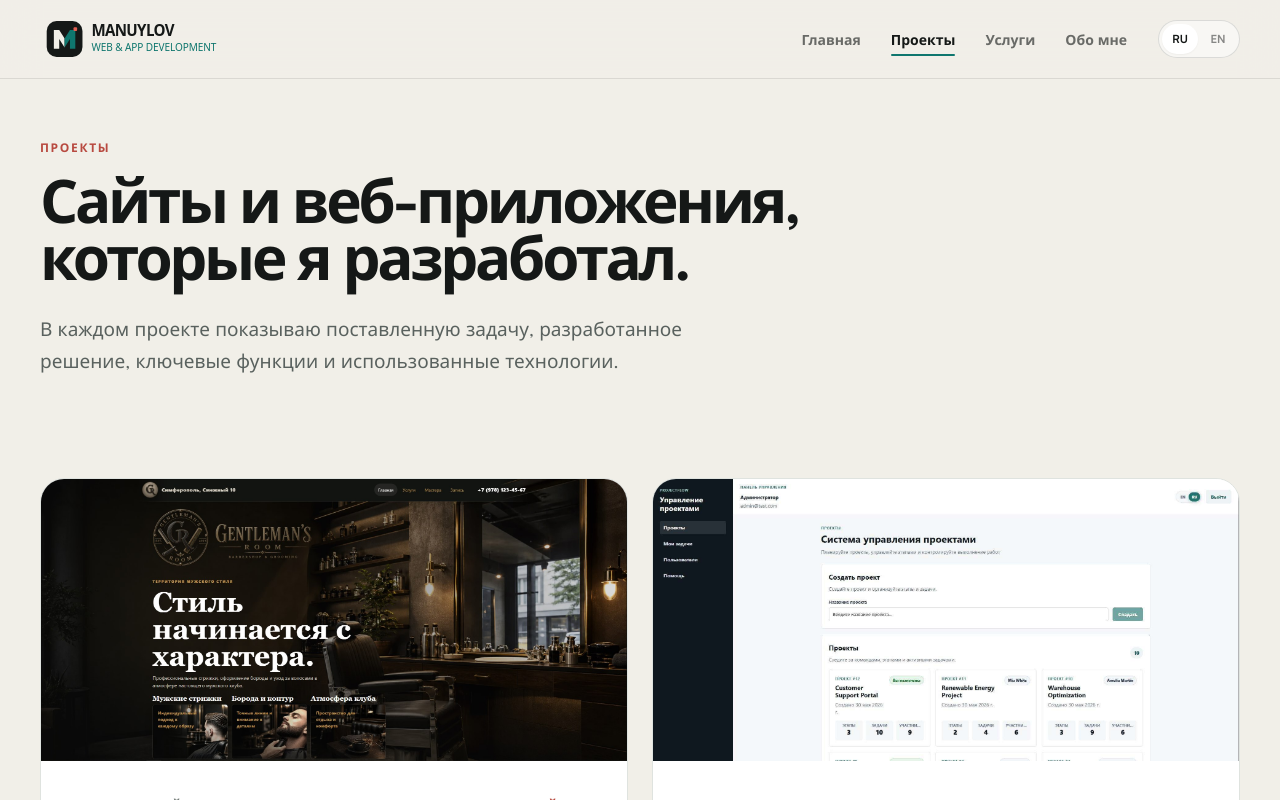
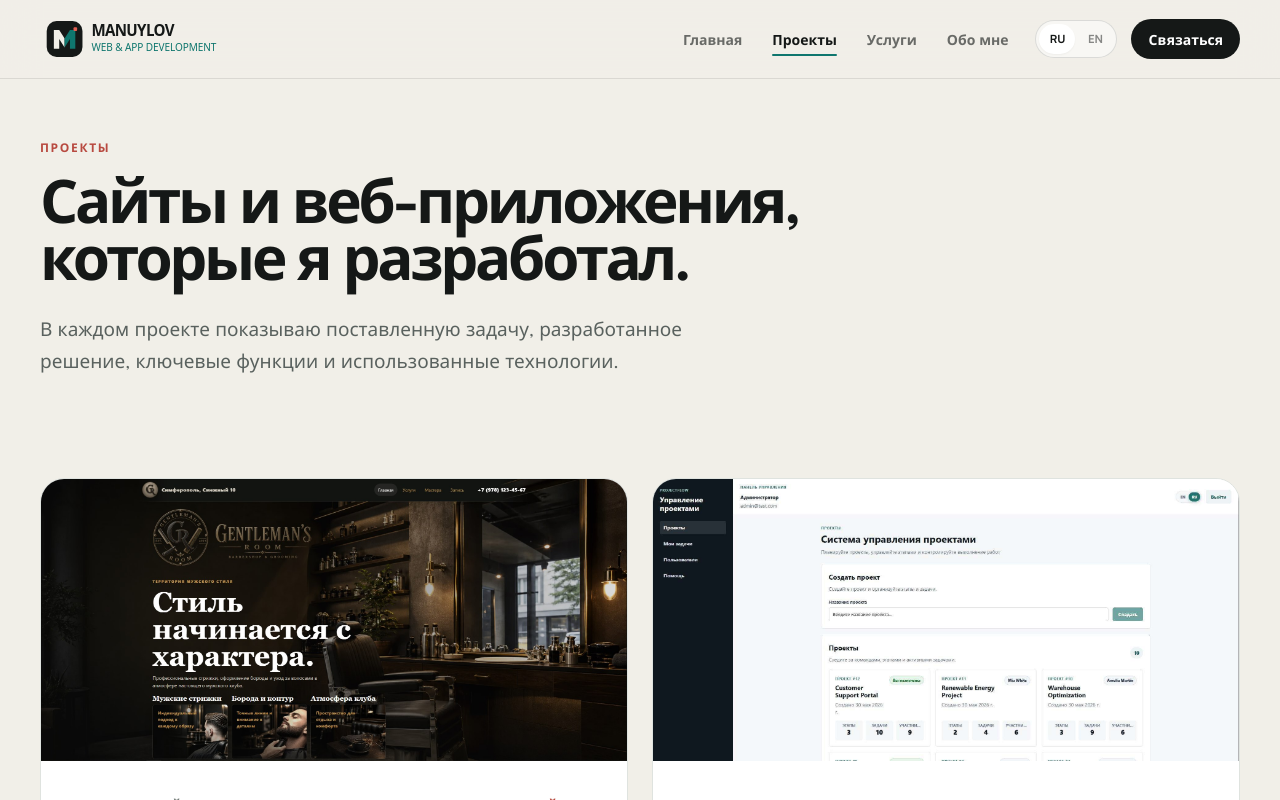
Before and after one commit to Aleks-man/portfolio, a React (Vite) app: page /projects in a window 1280 px wide. Shown: the top 800 px of the page. Built offline with nearby package versions, Linux system fonts and the light colour scheme.

Commit message:
fix: remove nested main landmark from project page

```diff
--- a/src/components/Navigation.tsx
+++ b/src/components/Navigation.tsx
@@ -89,6 +89,7 @@ export function Navigation({ currentLanguage, nav, onLanguageChange }: Navigatio
           label={nav.languageLabel}
           onLanguageChange={onLanguageChange}
         />
+        <Link className="nav__contact" to="/#contact">{nav.contact}</Link>
       </div>
 
       <button
@@ -111,6 +112,7 @@ export function Navigation({ currentLanguage, nav, onLanguageChange }: Navigatio
               label={nav.languageLabel}
               onLanguageChange={onLanguageChange}
             />
+            <Link className="nav__contact" to="/#contact" onClick={() => setIsMenuOpen(false)}>{nav.contact}</Link>
           </div>
           <button
             className="nav__backdrop"
--- a/src/content/portfolio.ts
+++ b/src/content/portfolio.ts
@@ -15,6 +15,7 @@ export const content = {
         { label: "About", href: "/about" },
       ],
       languageLabel: "Switch language",
+      contact: "Contact",
     },
     hero: {
       eyebrow: "Websites and web applications for business",
@@ -558,6 +559,7 @@ export const content = {
         { label: "Обо мне", href: "/about" },
       ],
       languageLabel: "Переключить язык",
+      contact: "Связаться",
     },
     hero: {
       eyebrow: "Сайты и веб-приложения для бизнеса",
--- a/src/pages/ProjectDetailPage.tsx
+++ b/src/pages/ProjectDetailPage.tsx
@@ -44,7 +44,7 @@ export function ProjectDetailPage({ portfolio }: ProjectDetailPageProps) {
         <img className="project-detail__cover" src={project.cover} alt={`${project.title} — cover`} width="1906" height="917" decoding="async" fetchPriority="high" />
       </header>
 
-      <main className="project-detail__content">
+      <div className="project-detail__content">
         <section className="project-detail__summary">
           <div className="project-detail__story">
             <p className="section__kicker">{projects.challengeLabel}</p>
@@ -101,7 +101,7 @@ export function ProjectDetailPage({ portfolio }: ProjectDetailPageProps) {
         </section>
 
         <ProjectNavigation page={projects.page} previousProject={previousProject} nextProject={nextProject} />
-      </main>
+      </div>
       {lightbox.activeIndex !== null && (
         <ProjectLightbox
           activeIndex={lightbox.activeIndex}
--- a/src/styles/navigation.css
+++ b/src/styles/navigation.css
@@ -44,7 +44,7 @@
 }
 
 .nav__desktop {
-  gap: 18px;
+  gap: 14px;
 }
 
 .nav__links {
@@ -127,6 +127,26 @@
 .language-toggle button.is-active {
   background: var(--white);
   box-shadow: var(--shadow-xs);
+}
+
+.nav__contact {
+  min-height: 40px;
+  padding: 0 17px;
+  display: inline-flex;
+  align-items: center;
+  justify-content: center;
+  border-radius: var(--pill);
+  color: var(--white);
+  background: var(--ink);
+  font-size: var(--text-sm);
+  font-weight: 700;
+  text-decoration: none;
+  transition: color var(--duration-fast) ease, background var(--duration-fast) ease;
+}
+
+.nav__contact:hover {
+  color: var(--dark-deep);
+  background: var(--teal-light);
 }
 
 .nav__menu-button,
@@ -226,6 +246,14 @@
     background: rgba(255, 255, 255, 0.12);
   }
 
+  .nav__mobile .nav__contact {
+    width: fit-content;
+    min-height: 46px;
+    padding: 0 20px;
+    color: var(--dark-deep);
+    background: var(--teal-light);
+  }
+
   .nav__backdrop {
     position: fixed;
     z-index: 1;
```
